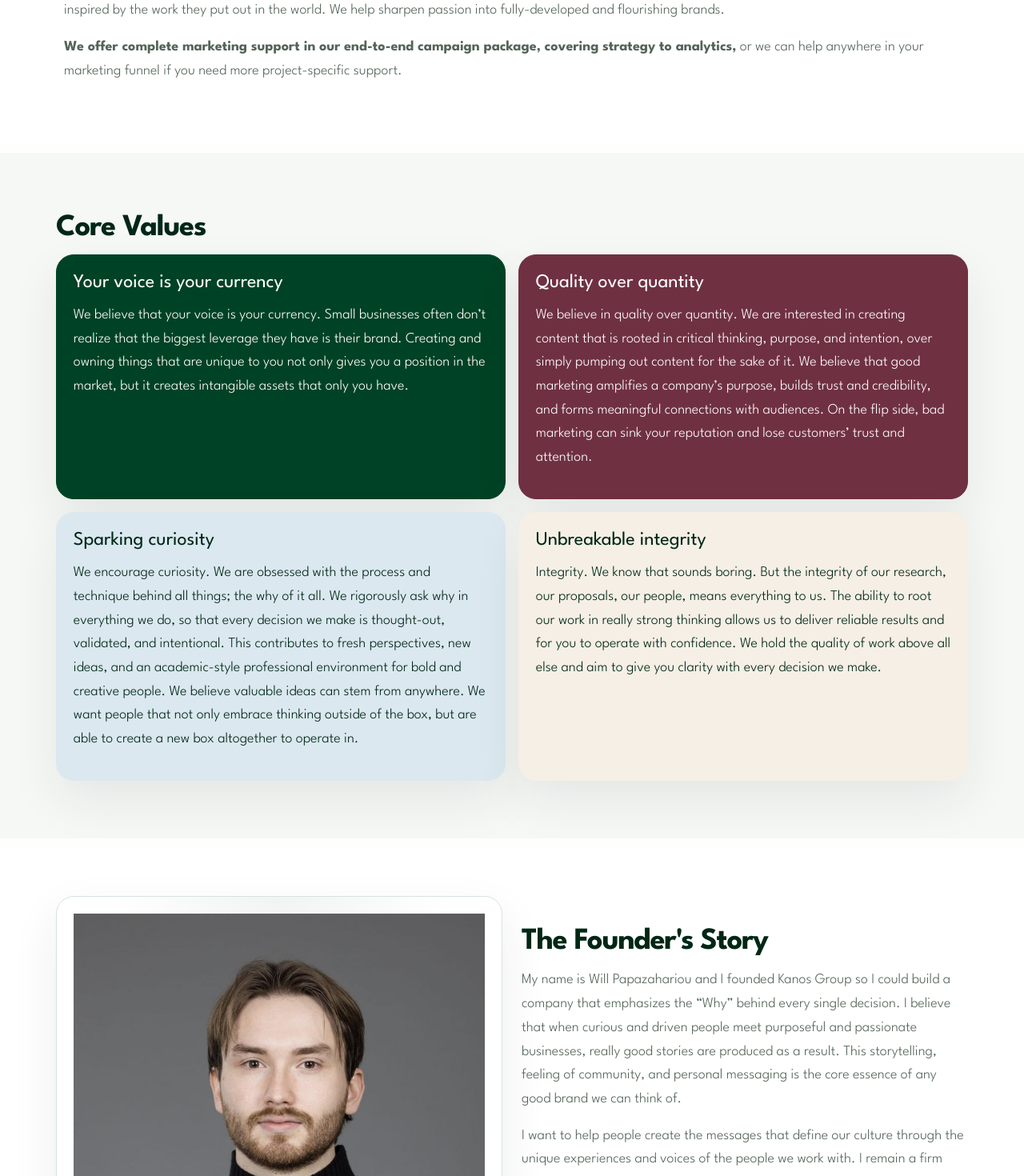
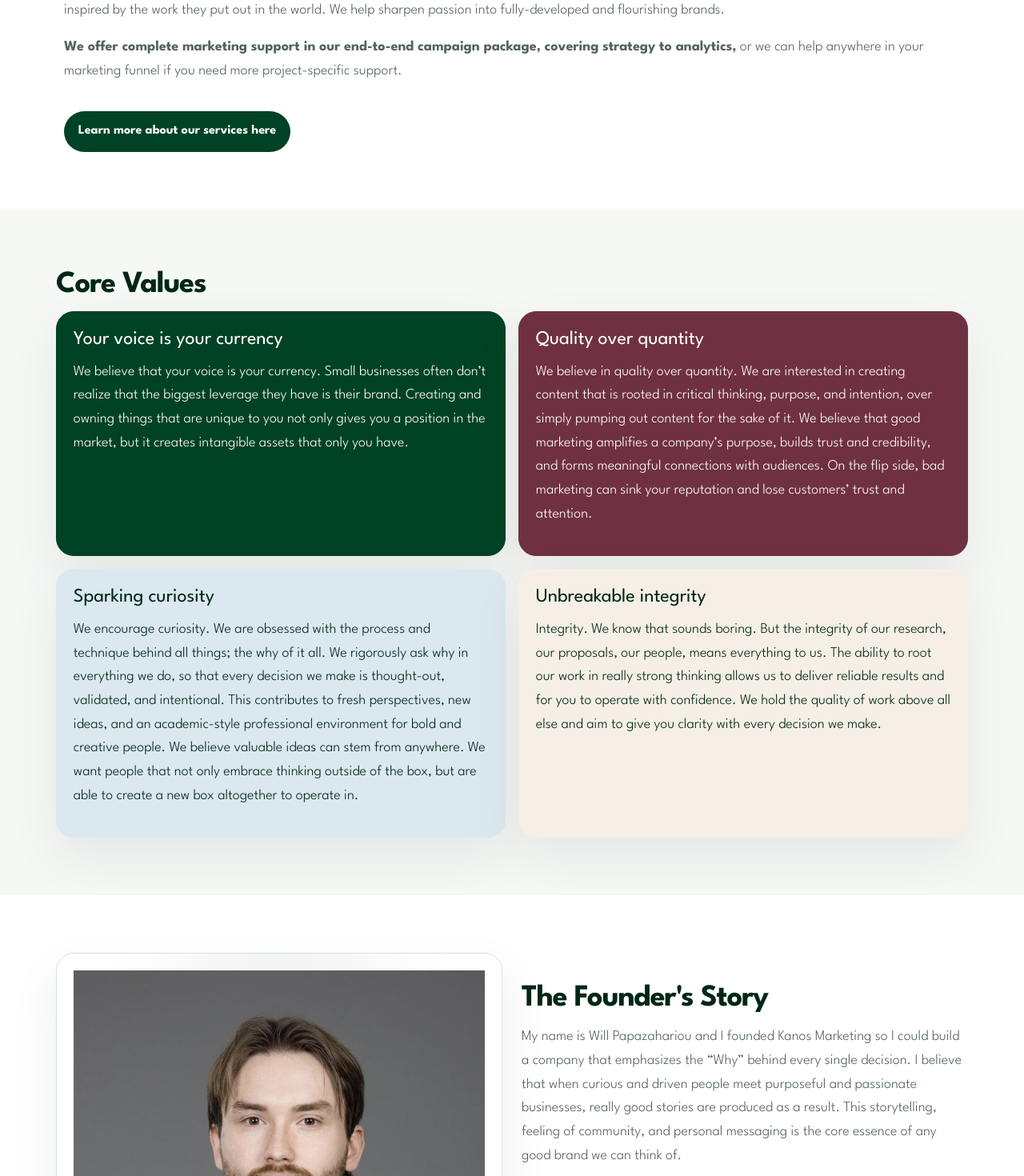
Before and after one commit to patgratt/kanosGroup, a React (Vite) app: page /about in a window 1280 px wide. Shown: the part 420-1890 px from the top of the page at 80% size. Built offline with nearby package versions, Linux system fonts and the light colour scheme.

Commit message:
update logo

```diff
--- a/src/pages/AboutPage.jsx
+++ b/src/pages/AboutPage.jsx
@@ -1,3 +1,5 @@
+import { Link } from "react-router-dom";
+
 export default function AboutPage() {
   return (
     <main>
@@ -32,6 +34,11 @@ export default function AboutPage() {
               or we can help anywhere in your marketing funnel if you need more project-specific
               support.
             </p>
+          </div>
+          <div className="about-services-cta">
+            <Link to="/services" className="btn">
+            Learn more about our services here
+            </Link>
           </div>
         </div>
       </section>
@@ -98,7 +105,7 @@ export default function AboutPage() {
           <div className="prose-copy">
             <h2>The Founder&apos;s Story</h2>
             <p>
-              My name is Will Papazahariou and I founded Kanos Group so I could build a company that
+              My name is Will Papazahariou and I founded Kanos Marketing so I could build a company that
               emphasizes the “Why” behind every single decision. I believe that when curious and driven
               people meet purposeful and passionate businesses, really good stories are produced as a
               result. This storytelling, feeling of community, and personal messaging is the core essence
--- a/styles.css
+++ b/styles.css
@@ -299,6 +299,11 @@ b {
 
 .btn:hover {
   background: var(--green-900);
+}
+
+.btn:focus-visible {
+  outline: 2px solid var(--green-900);
+  outline-offset: 3px;
 }
 
 .btn-sm {
@@ -1001,6 +1006,14 @@ b {
   color: inherit;
 }
 
+.about-services-cta {
+  margin-top: 2.25rem;
+  display: flex;
+  flex-direction: column;
+  align-items: flex-start;
+  gap: 1rem;
+}
+
 .practice-stack {
   display: grid;
   gap: 1.5rem;
```
